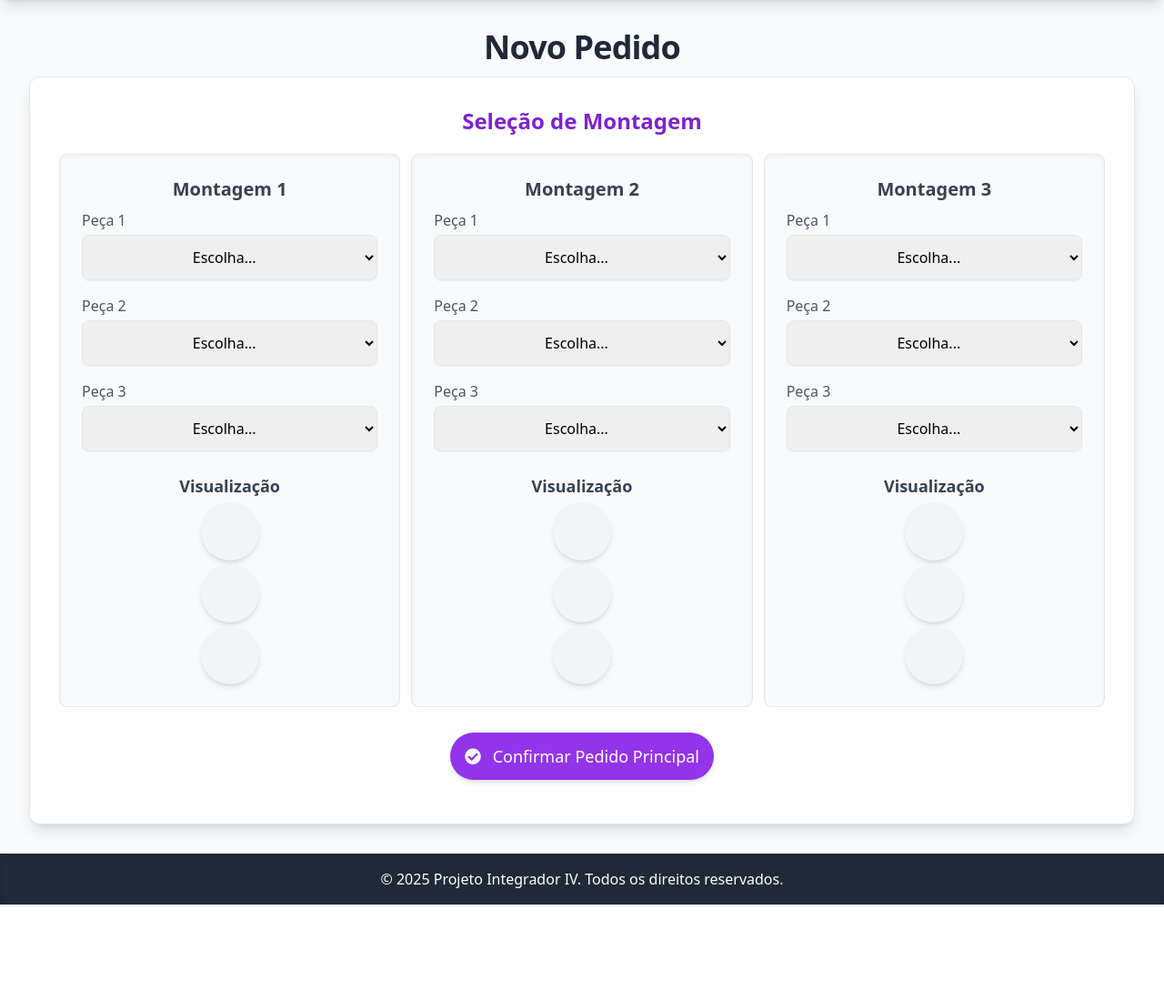
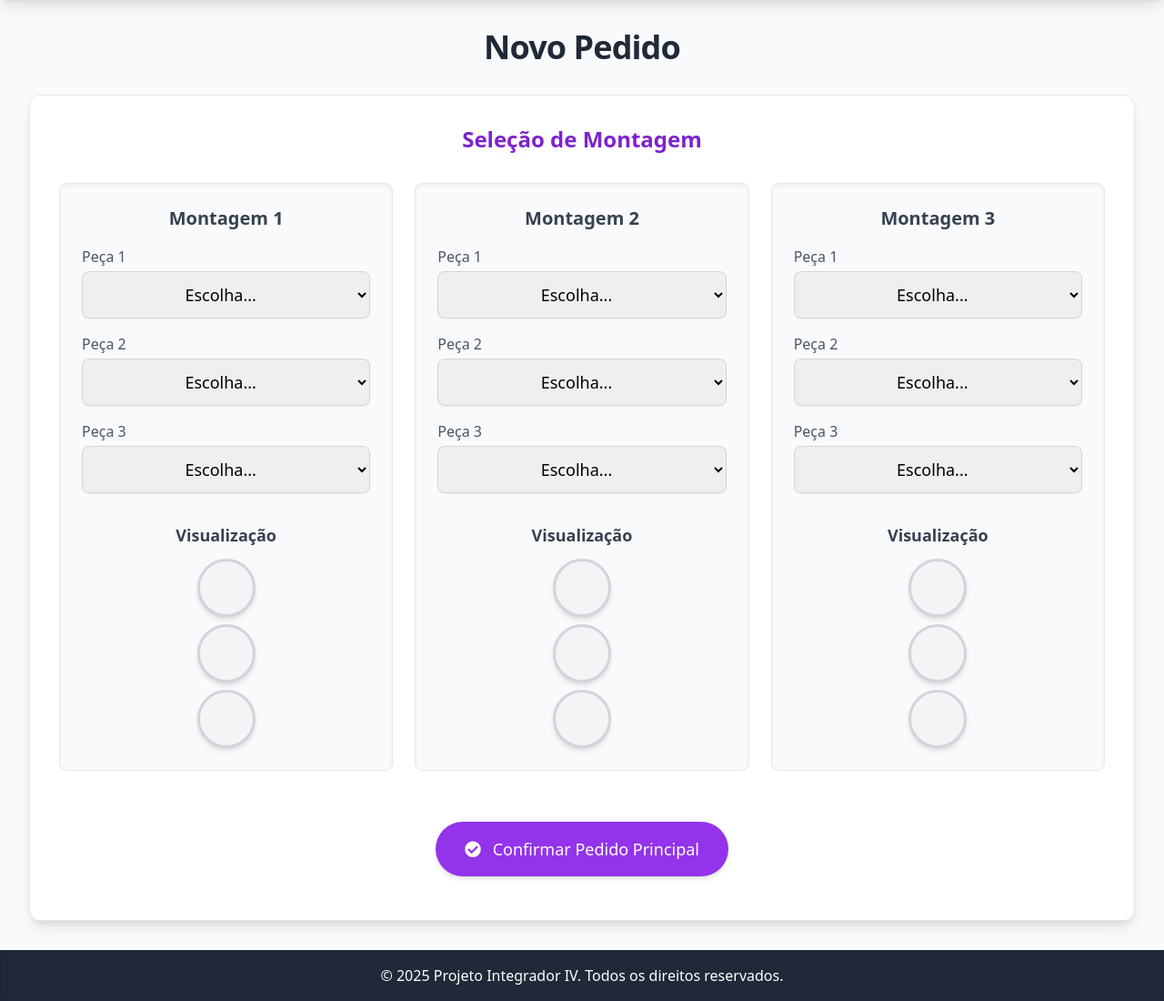
Before and after one commit to maxykoin/Projeto-Integrador-IV, a Django app: template dashboard/templates/novoPedido.html in a window 1280 px wide. Shown: the part 62-1162 px from the top of the page at 91% size. Before the commit the page ends 1056 px from the top, so only its background shows below. Run offline with Django 3.2, Linux system fonts and the light colour scheme; the template is opened without the code that fills it, so the values that code supplies are empty; some libraries are stand-ins or nearby versions.

Commit message:
1706 - socorro

```diff
--- /dev/null
+++ b/dashboard/static/style.css
@@ -0,0 +1,72 @@
+/* Estilos para a forma hexagonal */
+.hexagon-shape {
+    clip-path: polygon(25% 0%, 75% 0%, 100% 50%, 75% 100%, 25% 100%, 0% 50%);
+}
+
+/* Cores customizadas usadas pelo JS para as peças, garantindo que o Tailwind as compile se estiver em modo JIT restritivo. */
+.bg-blue-500 { background-color: #3b82f6; }
+.bg-purple-600 { background-color: #9333ea; }
+.bg-green-600 { background-color: #10b981; }
+
+/* Estilos para o pop-up modal, garantindo sobreposição e scrollability */
+.modal-overlay {
+    background-color: rgba(0, 0, 0, 0.75);
+    z-index: 999;
+}
+.modal-content {
+    max-height: 90vh;
+    overflow-y: auto;
+}
+
+/* Estilos para o tooltip */
+[data-tooltip] {
+    position: relative;
+}
+
+[data-tooltip]::after {
+    content: attr(data-tooltip);
+    position: absolute;
+    background-color: #333;
+    color: #fff;
+    padding: 0.5rem 0.75rem;
+    border-radius: 0.375rem; /* rounded-md */
+    font-size: 0.875rem; /* text-sm */
+    white-space: nowrap;
+    z-index: 1000;
+
+    top: 100%; /* Position below the element */
+    left: 50%;
+    transform: translateX(-50%) translateY(0.5rem); /* Centralize and add spacing */
+
+    pointer-events: none;
+    opacity: 0;
+    visibility: hidden;
+    transition: opacity 0.2s, visibility 0.2s, transform 0.2s;
+}
+
+[data-tooltip]:hover::after {
+    opacity: 1;
+    visibility: visible;
+    transform: translateX(-50%) translateY(0.25rem); /* Slight upward movement on hover */
+}
+
+/* --- Novas Classes para Status Dinâmicos (Visual) --- */
+/* Estas classes seriam adicionadas/removidas via JS/backend para indicar status */
+.border-status-available { border-color: #6ee7b7; border-width: 3px; /* Tailwind green-300 */ box-shadow: 0 0 8px rgba(110, 231, 183, 0.7); }
+.border-status-low { border-color: #fca5a5; border-width: 3px; /* Tailwind red-300 */ box-shadow: 0 0 8px rgba(252, 165, 165, 0.7); }
+.border-status-selected { border-color: #a78bfa; border-width: 3px; /* Tailwind purple-400 */ }
+.border-status-default { border-color: #d1d5db; border-width: 3px; /* Tailwind gray-300 */ }
+
+/* Microinterações para elementos clicáveis */
+.hover-scale-105 {
+    transform: scale(1);
+    transition: transform 0.3s ease-in-out;
+}
+.hover-scale-105:hover {
+    transform: scale(1.05);
+}
+
+.active-scale-95:active {
+    transform: scale(0.95);
+    transition: transform 0.1s ease-out;
+}
--- a/dashboard/templates/novoPedido.html
+++ b/dashboard/templates/novoPedido.html
@@ -5,48 +5,46 @@
     <meta name="viewport" content="width=device-width, initial-scale=1" />
     <title>Novo Pedido</title>
     <script src="https://cdn.tailwindcss.com"></script>
-    <link rel="icon" href="https://images.icon-icons.com/3911/PNG/512/bosch_logo_icon_247437.png">
+    <link rel="icon" href="https://cdn.iconscout.com/icon/free/png-256/free-bosch-3442885-2875346.png">
     <link rel="stylesheet" href="https://cdnjs.cloudflare.com/ajax/libs/font-awesome/5.15.3/css/all.min.css"/>
     <link href="https://fonts.googleapis.com/css2?family=Poppins:wght@300;400;600;700&display=swap" rel="stylesheet">
-    <link rel="icon" href="https://cdn.iconscout.com/icon/free/png-256/free-bosch-3442885-2875346.png">
-
-    <style>.hexagon-shape {clip-path: polygon(25% 0%, 75% 0%, 100% 50%, 75% 100%, 25% 100%, 0% 50%);}</style>
+    <link rel="stylesheet" href="{% static 'css/style.css' %}">
 </head>
 
 <body class="bg-gray-50 min-h-screen flex flex-col font-poppins">
 
-    <header class="flex items-center gap-6 px-6 py-4 shadow-lg" style="background: url(https://www.boschmediaservice.hu/storage/publication/118_w1600.jpg); background-size: cover; background-position: center;">
-        <a href="/" aria-label="Home" class="text-white text-3xl hover:opacity-75 transition-opacity">
+    <header class="flex items-center gap-6 px-6 py-4 shadow-lg sticky top-0 z-40" style="background: url(https://www.boschmediaservice.hu/storage/publication/118_w1600.jpg); background-size: cover; background-position: center;">
+        <a href="/" aria-label="Home" class="text-white text-3xl hover:opacity-75 transition-opacity active-scale-95" data-tooltip="Ir para o Dashboard">
             <i class="fas fa-home"></i>
         </a>
-        <a href="/pedidos/" aria-label="Criar Novo Pedido" class="text-white text-3xl hover:opacity-75 transition-opacity">
+        <a href="/pedidos/" aria-label="Criar Novo Pedido" class="text-white text-3xl hover:opacity-75 transition-opacity active-scale-95" data-tooltip="Criar um Novo Pedido">
             <i class="fas fa-plus-circle"></i>
         </a>
-        <a href="/pedidos/historico" aria-label="Histórico de Pedidos" class="text-white text-3xl hover:opacity-75 transition-opacity">
+        <a href="/pedidos/historico" aria-label="Histórico de Pedidos" class="text-white text-3xl hover:opacity-75 transition-opacity active-scale-95" data-tooltip="Ver Histórico de Pedidos">
             <i class="fas fa-list"></i>
         </a>
     </header>
 
     <main class="flex-grow max-w-7xl mx-auto p-8 w-full">
-        <h1 class="text-4xl font-extrabold text-center mb-3 text-gray-800 tracking-tight">Novo Pedido</h1>
+        <h1 class="text-4xl font-extrabold text-center mb-8 text-gray-800 tracking-tight">Novo Pedido</h1>
 
         <div class="bg-white p-8 rounded-xl shadow-lg border border-gray-200">
             <form id="pedidoForm" class="flex flex-col items-center gap-2 w-full">
 
-                <h2 class="text-2xl font-bold mb-3 text-purple-700 text-center">Seleção de Montagem</h2>
+                <h2 class="text-2xl font-bold mb-6 text-purple-700 text-center">Seleção de Montagem</h2>
 
-                <div class="grid grid-cols-1 md:grid-cols-3 gap-3 w-full mb-4">
-
+                <div class="grid grid-cols-1 md:grid-cols-2 lg:grid-cols-3 gap-6 w-full mb-8">
                     {% for montagem_num in "123" %}
-                        <div class="bloco-montagem w-full p-6 bg-gray-50 rounded-lg shadow-inner border border-gray-200">
-                            <h3 class="text-xl font-semibold mb-2 text-center text-gray-700">Montagem {{ forloop.counter }}</h3>
+                        <div class="bloco-montagem w-full p-6 bg-gray-50 rounded-lg shadow-inner border border-gray-200 hover-scale-105 active-scale-95">
+                            <h3 class="text-xl font-semibold mb-4 text-center text-gray-700">Montagem {{ forloop.counter }}</h3>
                             <div class="flex flex-col gap-4">
                                 {% for peca_local_num in "123" %}
                                     <div>
                                         <label class="block mb-1 font-medium text-gray-600">Peça {{ forloop.counter }}</label>
 
                                         <select name="peca{% if montagem_num == '1' %}{{ forloop.counter }}{% elif montagem_num == '2' %}{{ forloop.counter|add:3 }}{% elif montagem_num == '3' %}{{ forloop.counter|add:6 }}{% endif %}"
-                                                required class="w-full p-3 border rounded-lg text-center shadow-sm hover:shadow-md transition">
+                                                required class="w-full p-3 border border-gray-300 rounded-lg text-center shadow-sm hover:shadow-md transition focus:outline-none focus:ring-2 focus:ring-purple-500 text-lg active-scale-95"
+                                                data-tooltip="Selecione a forma da peça {{ forloop.counter }} da Montagem {{ forloop.parentloop.counter }}">
                                             <option value="" disabled selected>Escolha...</option>
                                             <option value="circle">Círculo</option>
                                             <option value="hexagon">Hexágono</option>
@@ -55,12 +53,12 @@
                                     </div>
                                 {% endfor %}
                             </div>
-                            <div class="mt-6">
-                                <h4 class="text-lg font-semibold mb-1 text-center text-gray-700">Visualização</h4>
-                                <div class="flex flex-col gap-1 items-center">
-                                    <div id="peca_pedido{{ forloop.counter }}_peca3" class="w-16 h-16 bg-gray-100 rounded-full flex items-center justify-center shadow-inner transition-all duration-300"></div>
-                                    <div id="peca_pedido{{ forloop.counter }}_peca2" class="w-16 h-16 bg-gray-100 rounded-full flex items-center justify-center shadow-inner transition-all duration-300"></div>
-                                    <div id="peca_pedido{{ forloop.counter }}_peca1" class="w-16 h-16 bg-gray-100 rounded-full flex items-center justify-center shadow-inner transition-all duration-300"></div>
+                            <div class="mt-8">
+                                <h4 class="text-lg font-semibold mb-3 text-center text-gray-700">Visualização</h4>
+                                <div class="flex flex-col gap-2 items-center">
+                                    <div id="peca_pedido{{ forloop.counter }}_peca3" class="w-16 h-16 bg-gray-100 rounded-full flex items-center justify-center shadow-inner transition-all duration-300 border-status-default" data-tooltip="Visualização da peça 3 desta montagem"></div>
+                                    <div id="peca_pedido{{ forloop.counter }}_peca2" class="w-16 h-16 bg-gray-100 rounded-full flex items-center justify-center shadow-inner transition-all duration-300 border-status-default" data-tooltip="Visualização da peça 2 desta montagem"></div>
+                                    <div id="peca_pedido{{ forloop.counter }}_peca1" class="w-16 h-16 bg-gray-100 rounded-full flex items-center justify-center shadow-inner transition-all duration-300 border-status-default" data-tooltip="Visualização da peça 1 desta montagem"></div>
                                 </div>
                             </div>
                         </div>
@@ -68,7 +66,8 @@
                 </div>
 
                 <button id="confirmarBtn" type="button"
-                    class="mt-1 bg-purple-600 hover:bg-purple-700 text-white text-lg px-4 py-3 rounded-full shadow-md hover:shadow-lg transition">
+                    class="mt-4 bg-purple-600 hover:bg-purple-700 text-white text-lg px-8 py-4 rounded-full shadow-md hover:shadow-lg transition-all focus:outline-none focus:ring-2 focus:ring-purple-500 focus:ring-offset-2 active-scale-95"
+                    data-tooltip="Confirme para enviar o pedido principal">
                     <i class="fas fa-check-circle mr-2"></i> Confirmar Pedido Principal
                 </button>
 
```
Also changed, not shown: dashboard/static/script.js (+86 -76 lines), dashboard/templates/historico.html (+29 -43 lines), dashboard/templates/home.html (+36 -41 lines).
